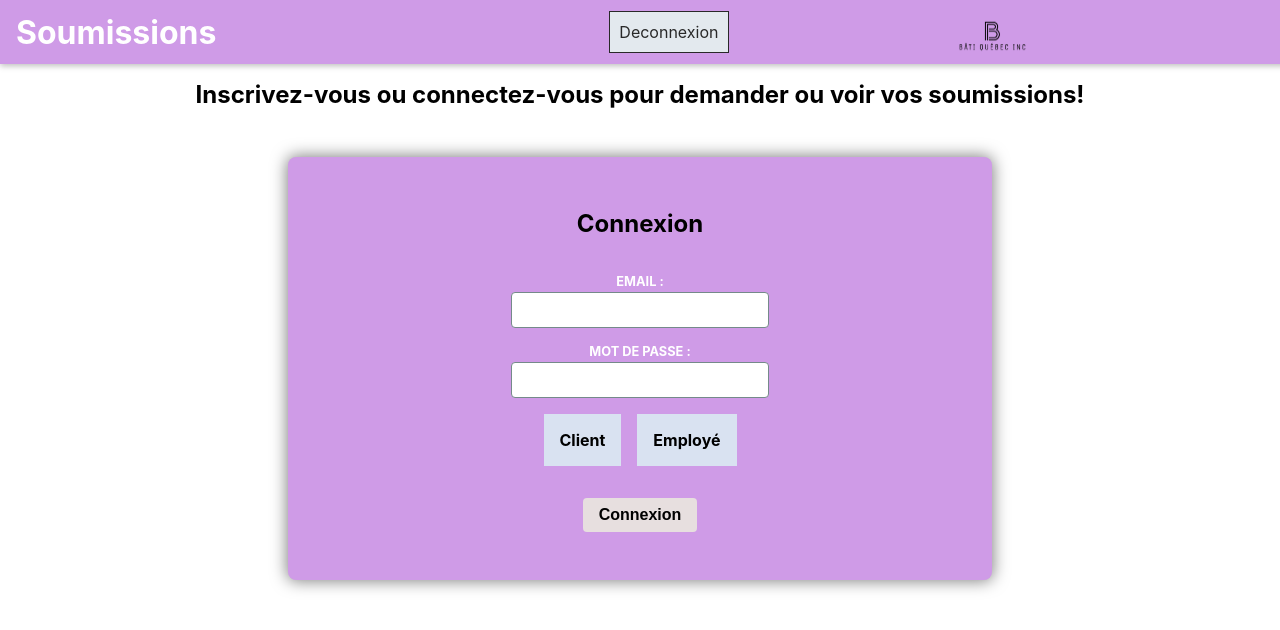
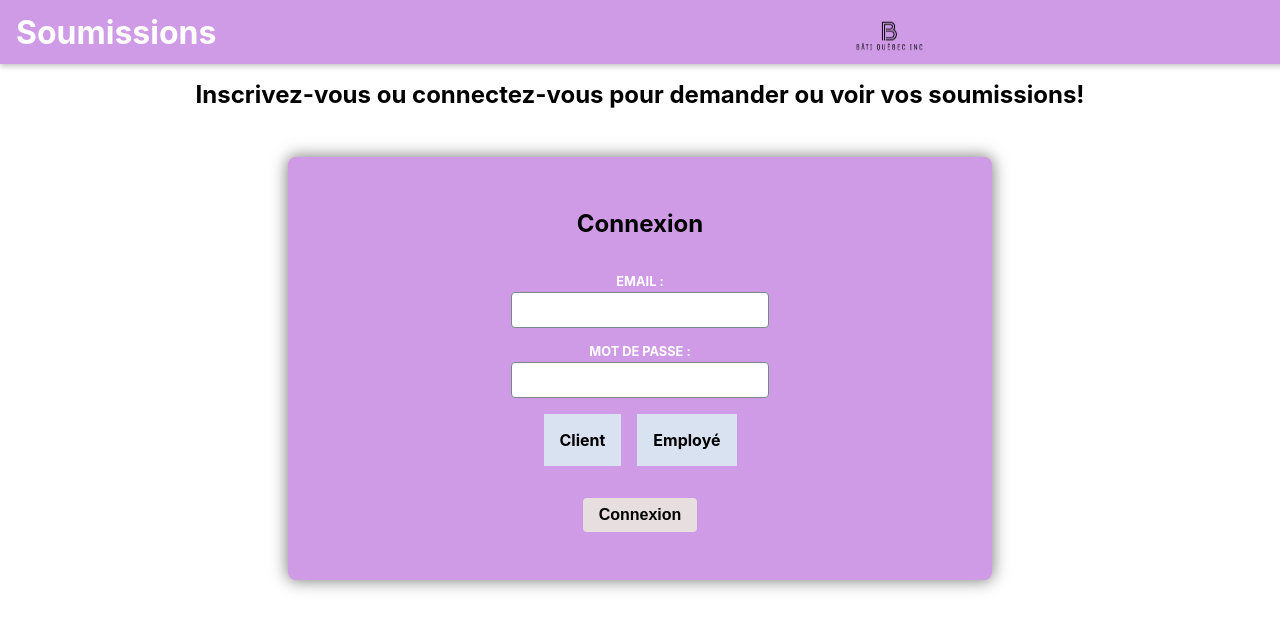
Before and after one commit to MyriamAssam/app-soumission, a React (Create React App) app in the folder Frontend/: page /connexion in a window 1280 px wide. Shown: the top 630 px of the page. Built offline with nearby package versions, Linux system fonts and the light colour scheme; no server answers; sample sign-in values are in the browser's storage.

Commit message:
Ajustement informations soumission

```diff
--- a/Frontend/src/components/navigation/NavLinks.jsx
+++ b/Frontend/src/components/navigation/NavLinks.jsx
@@ -53,11 +53,7 @@ const NavLinks = () => {
           ) : (
             <>
 
-              <li>
-                <NavLink to="/connexion" onClick={() => auth.logout()}>
-                  Deconnexion
-                </NavLink>
-              </li>
+
             </>
           )}
         </ul>
```
